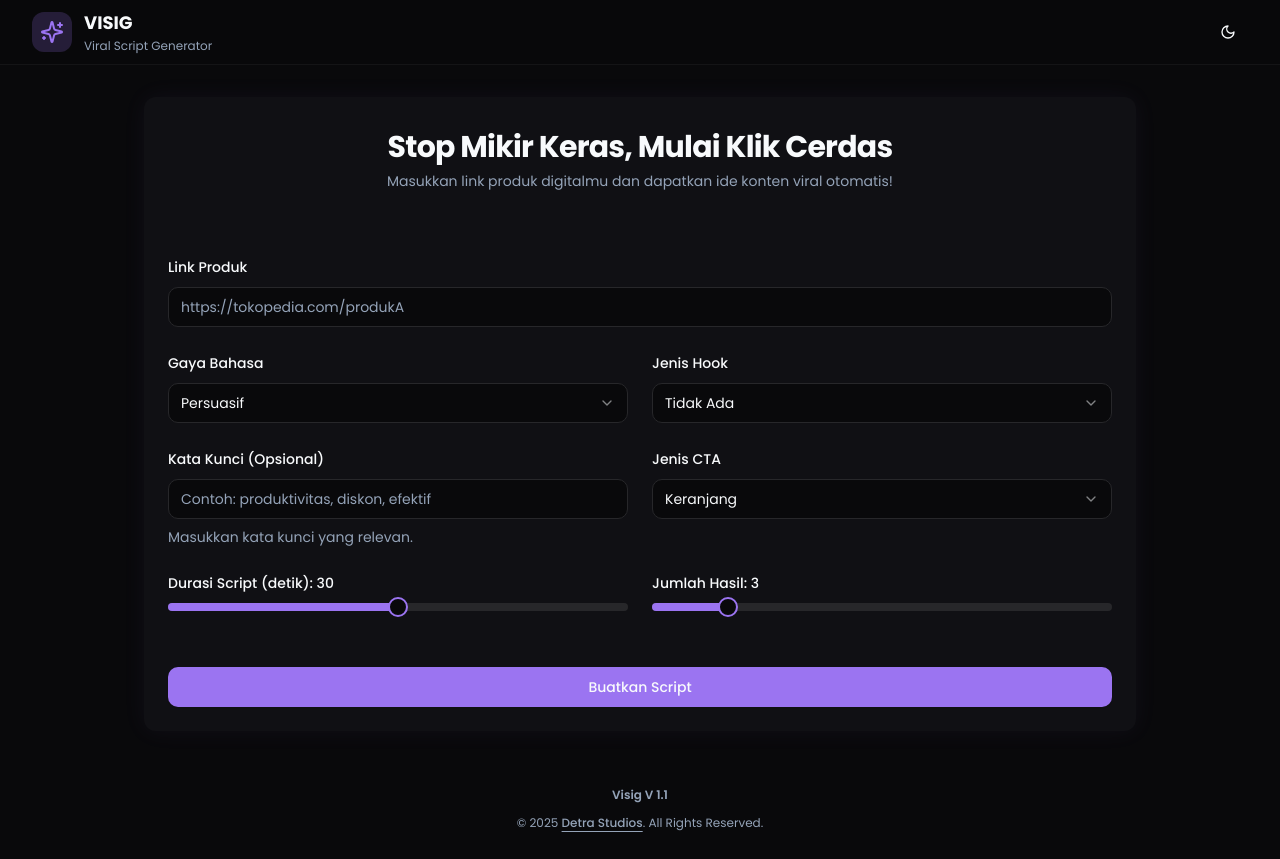
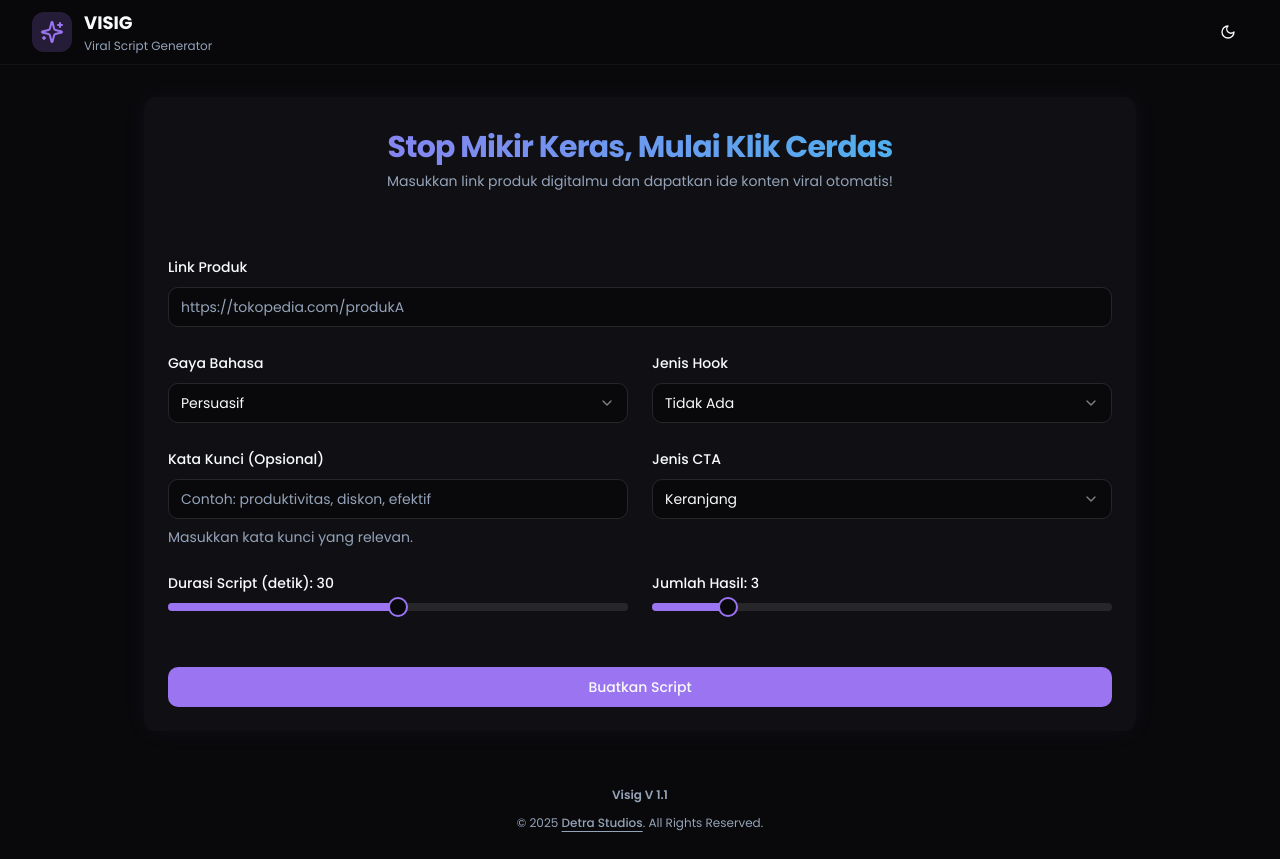
Before and after one commit to detrastudios/visig1.1, a Next.js app: page / in a window 1280 px wide. Built offline with nearby package versions, Linux system fonts and the light colour scheme; what @genkit-ai/googleai, genkit would draw is missing.

Commit message:
Make the following changes:
,

Find this element:

  <CardTitle classNa

```diff
--- a/src/components/script-generator.tsx
+++ b/src/components/script-generator.tsx
@@ -25,7 +25,7 @@
 import { z } from "zod";
 import { generateScriptAction } from "@/app/actions";
 import { RocketLoader } from "./rocket-loader";
-import { type GenerateViralScriptOutput } from "@/app/api/generate-viral-script";
+import { type GenerateViralScriptOutput } from "@/ai/flows/generate-viral-script";
 import { cn } from "@/lib/utils";
 import { exportToDocx } from "@/lib/docx-exporter";
 import { FileDown, Copy } from "lucide-react";
@@ -92,7 +92,7 @@
         <Form {...form}>
           <form onSubmit={form.handleSubmit(onSubmit)} className="space-y-8">
             <CardHeader className="text-center p-8">
-              <CardTitle className="text-3xl font-bold">Stop Mikir Keras, Mulai Klik Cerdas</CardTitle>
+              <CardTitle className="text-3xl font-bold bg-gradient-to-r from-primary to-accent bg-clip-text text-transparent">Stop Mikir Keras, Mulai Klik Cerdas</CardTitle>
               <CardDescription>Masukkan link produk digitalmu dan dapatkan ide konten viral otomatis!</CardDescription>
             </CardHeader>
             <CardContent className="space-y-6">
```
